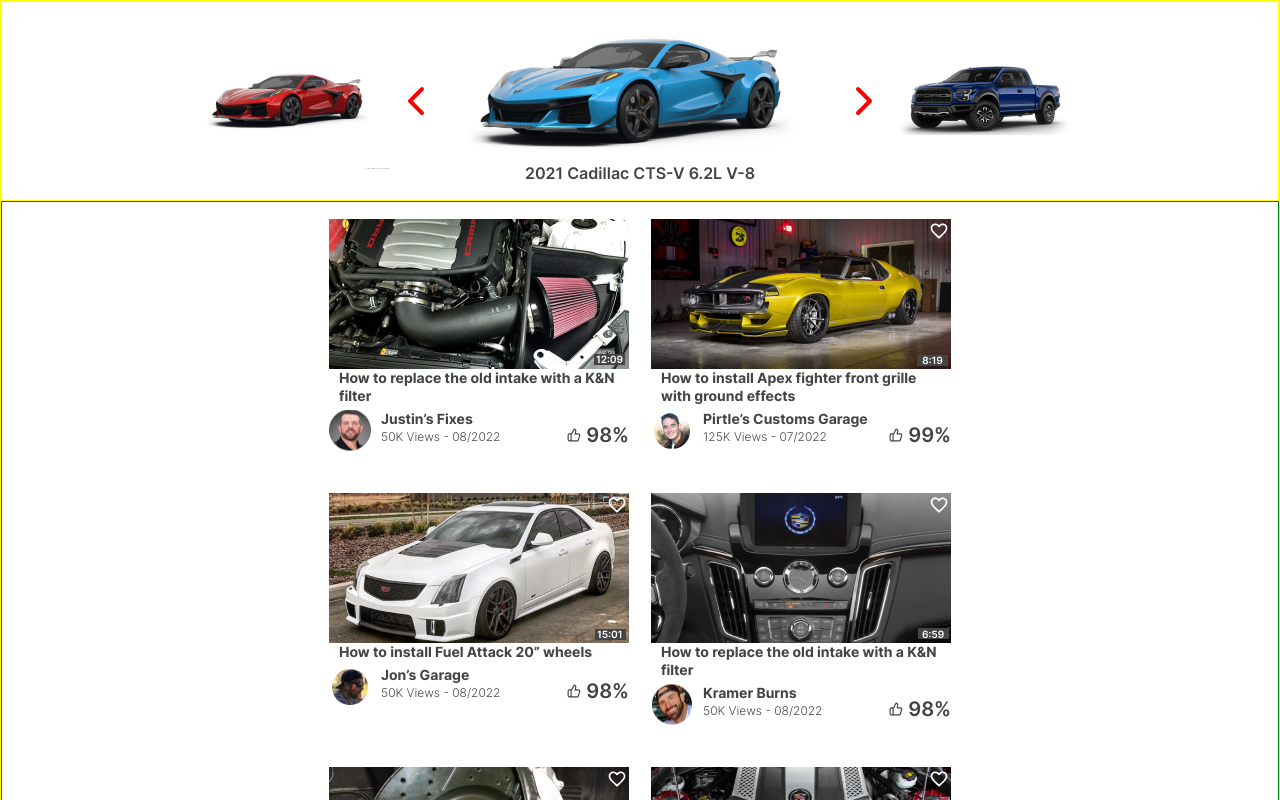
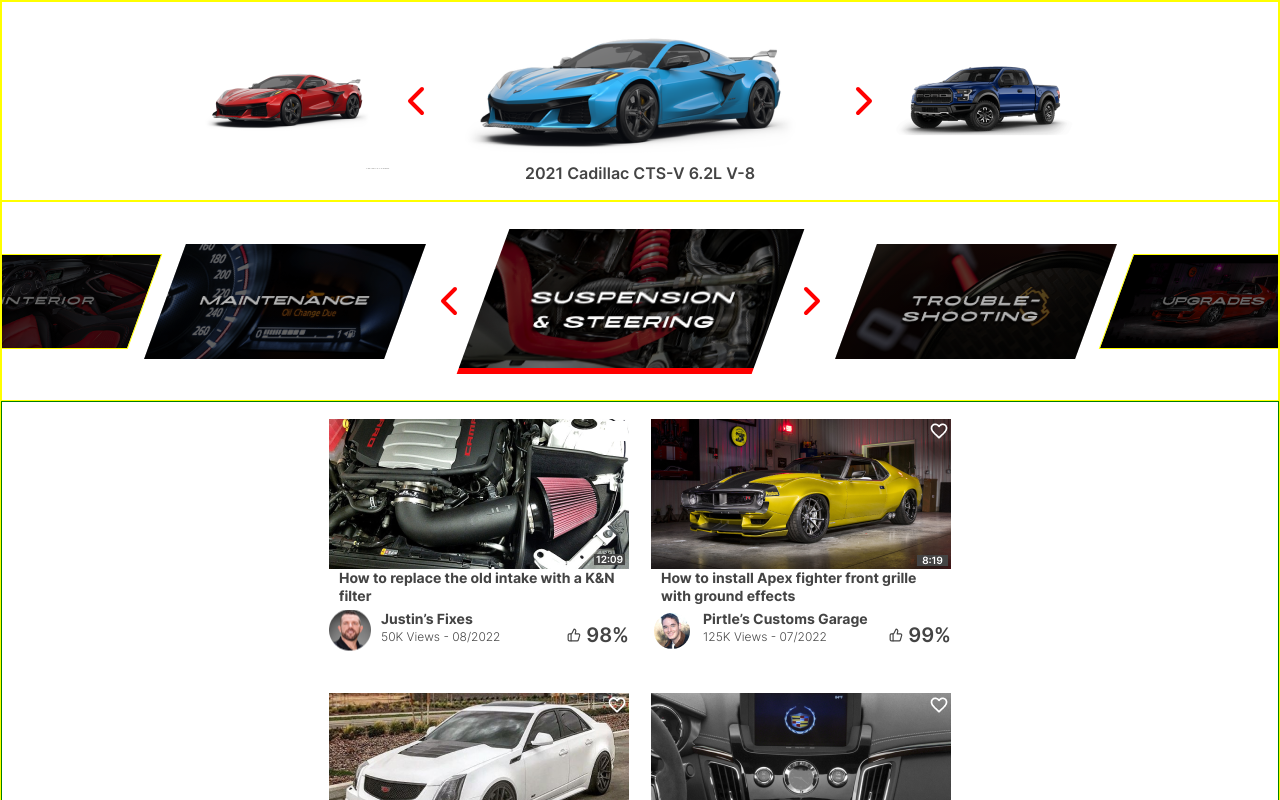
Before and after one commit to lgdhades/howtoo, a Next.js app: page / in a window 1280 px wide. Shown: the top 800 px of the page. Built offline with nearby package versions, Linux system fonts and the light colour scheme.

Commit message:
feat [index.js] : add CateogoriesSlider in Home Page

```diff
--- a/pages/index.js
+++ b/pages/index.js
@@ -3,6 +3,7 @@
 import { Post } from '../components/Post/Post'
 import posts from '../data/posts.json'
 import { CarsSlider } from '../components/CarsSlider/CarsSlider'
+import { CateogriesSlider } from '../components/CategoriesSlider/CateogriesSlider'
 
 /*---> Component <---*/
 export default function Home() {
@@ -14,7 +15,8 @@
         <link rel="icon" href="/HowTooIcon.ico" />
       </Head>
       <PageWrapper>
-        <CarsSlider></CarsSlider>
+        <CarsSlider />
+        <CateogriesSlider />
         <PostsWrapper>
           {posts.map(post => (
             <Post
```
